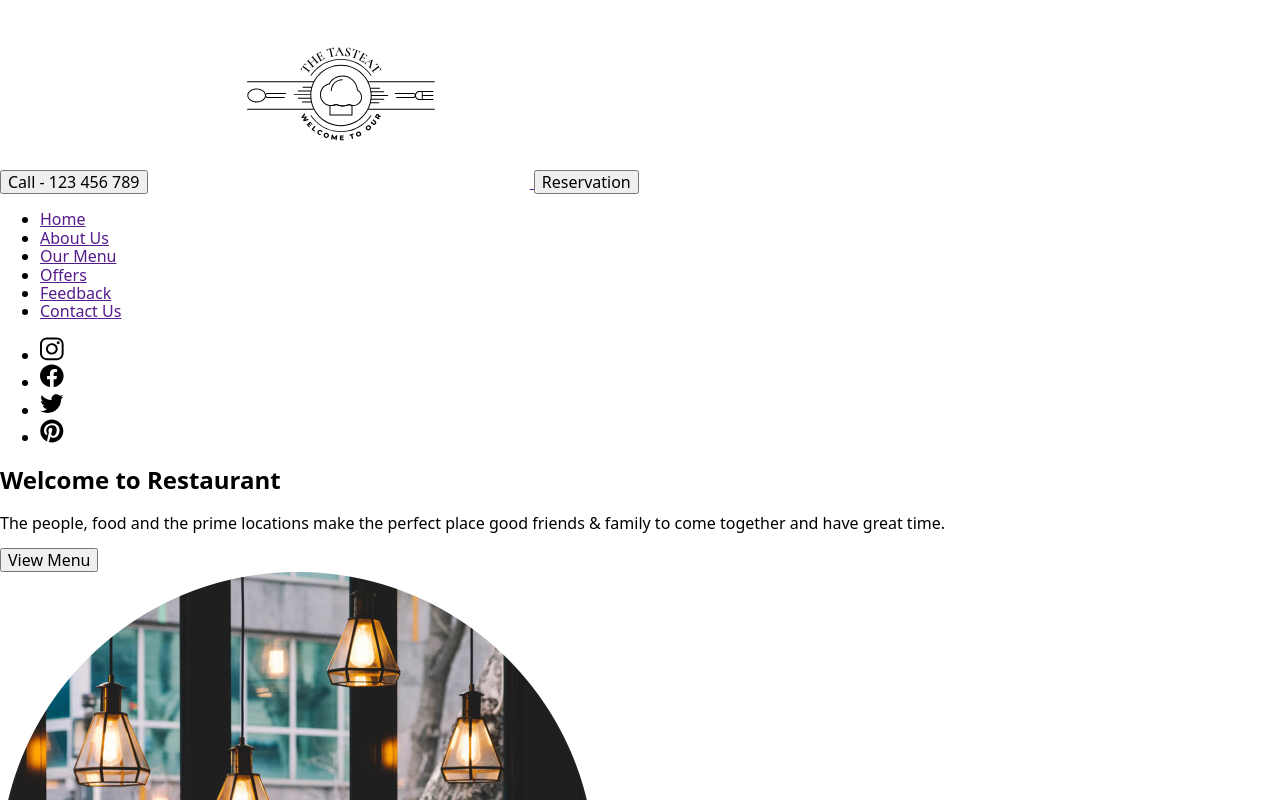
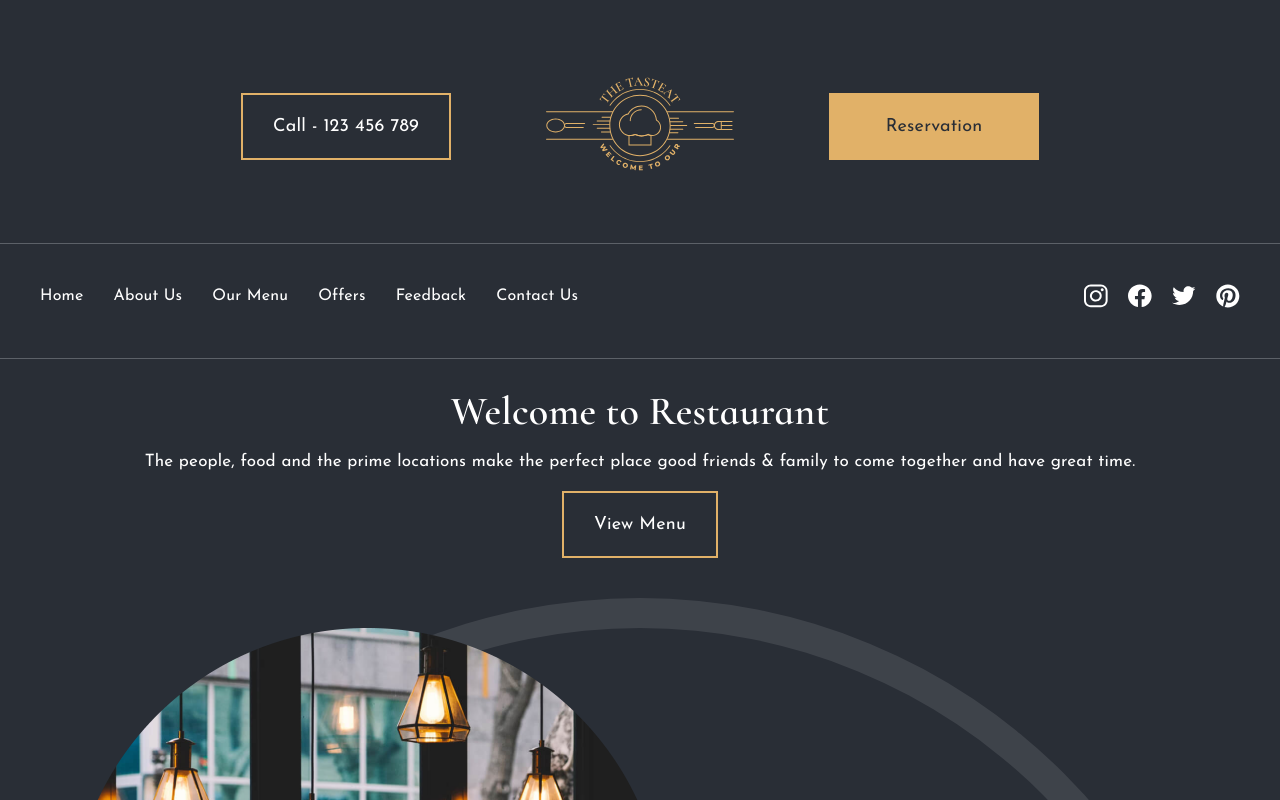
Before and after one commit to nika-sirak/thetasteat, a website built with Parcel: page src/index.html in a window 1280 px wide. Shown: the top 800 px of the page. Built offline with nearby package versions, Linux system fonts and the light colour scheme.

Commit message:
styled header and hero for mobile

```diff
--- a/src/index.html
+++ b/src/index.html
@@ -5,24 +5,36 @@
     <meta http-equiv="X-UA-Compatible" content="IE=edge" />
     <meta name="viewport" content="width=device-width, initial-scale=1.0" />
     <title>Document</title>
+    <link rel="preconnect" href="https://fonts.googleapis.com" />
+    <link rel="preconnect" href="https://fonts.gstatic.com" crossorigin />
+    <link
+      href="https://fonts.googleapis.com/css2?family=Cormorant+Infant:wght@400;600&family=Josefin+Sans&display=swap"
+      rel="stylesheet"
+    />
     <link rel="stylesheet" href="./scss/main.scss" />
   </head>
   <body>
     <header class="section header">
-      <div class="container">
-        <div class="top">
-          <button class="btn btn_dark" type="button">Call - 123 456 789</button>
+      <div class="container top">
+        <a class="btn btn_dark" href="tel:123456789">Call - 123 456 789</a>
         <a href="" class="logo">
-            <svg width="378" height="188">
+          <svg class="logo__icon" width="378" height="188">
             <use href="./images/sprite.svg#logo"></use>
           </svg>
         </a>
-          <button class="btn btn_light" type="button">Reservation</button>
+        <a class="btn btn_light" href="">Reservation</a>
       </div>
-        <div class="header-bottom">
+
+      <div class="container header-bottom">
+        <div class="header__menu-wrapper">
+          <button type="button" class="btn-menu">
+            <span class="btn-menu__icon"></span>
+          </button>
           <nav class="nav">
             <ul class="nav__menu menu">
-              <li class="menu__item"><a class="menu__link" href="">Home</a></li>
+              <li class="menu__item">
+                <a class="menu__link" href="">Home</a>
+              </li>
               <li class="menu__item">
                 <a class="menu__link" href="">About Us</a>
               </li>
@@ -40,49 +52,49 @@
               </li>
             </ul>
           </nav>
+        </div>
         <ul class="social-links">
           <li class="social-links__item">
             <a class="social-links__link" href="#">
-                <svg class="social-links__logo" width="24" height="24">
+              <svg class="social-links__icon" width="24" height="24">
                 <use href="./images/sprite.svg#instagram"></use>
               </svg>
             </a>
           </li>
           <li class="social-links__item">
             <a class="social-links__link" href="#">
-                <svg class="social-links__logo" width="24" height="24">
+              <svg class="social-links__icon" width="24" height="24">
                 <use href="./images/sprite.svg#facebook"></use>
               </svg>
             </a>
           </li>
           <li class="social-links__item">
             <a class="social-links__link" href="#">
-                <svg class="social-links__logo" width="24" height="24">
+              <svg class="social-links__icon" width="24" height="24">
                 <use href="./images/sprite.svg#twitter"></use>
               </svg>
             </a>
           </li>
           <li class="social-links__item">
             <a class="social-links__link" href="#">
-                <svg class="social-links__logo" width="24" height="24">
+              <svg class="social-links__icon" width="24" height="24">
                 <use href="./images/sprite.svg#pinterest"></use>
               </svg>
             </a>
           </li>
         </ul>
       </div>
-      </div>
     </header>
     <main>
       <section class="section hero">
-        <div class="container">
+        <div class="container hero__wrapper">
           <div class="hero__left">
-            <h1 class="hero__title title">Welcome to Restaurant</h1>
-            <p class="subtitle">
+            <h1 class="hero__title title_light">Welcome to Restaurant</h1>
+            <p class="subtitle subtitle_light">
               The people, food and the prime locations make the perfect place
               good friends & family to come together and have great time.
             </p>
-            <button class="btn btn_dark" type="button">View Menu</button>
+            <a class="hero__btn btn btn_dark" href="">View Menu</a>
           </div>
           <div class="hero__right">
             <picture>
@@ -117,12 +129,13 @@
           </div>
         </div>
       </section>
-      <section class="section schedule">
+
+      <!-- <section class="section schedule">
         <div class="container">
           <h2 class="visually-hidden">Schedule</h2>
           <ul class="schedule-list">
             <li class="schedule-list__item schedule-item">
-              <svg class="schedule-item__logo" width="49" height="49">
+              <svg class="schedule-item__icon" width="49" height="49">
                 <use href="./images/sprite.svg#location"></use>
               </svg>
               <div class="schedule-item__wrapper">
@@ -133,7 +146,7 @@
               </div>
             </li>
             <li class="schedule-list__item schedule-item">
-              <svg class="schedule-item__logo" width="49" height="49">
+              <svg class="schedule-item__icon" width="49" height="49">
                 <use href="./images/sprite.svg#clock"></use>
               </svg>
               <div class="schedule-item__wrapper">
@@ -142,7 +155,7 @@
               </div>
             </li>
             <li class="schedule-list__item schedule-item">
-              <svg class="schedule-item__logo" width="49" height="49">
+              <svg class="schedule-item__icon" width="49" height="49">
                 <use href="./images/sprite.svg#reserv"></use>
               </svg>
               <div class="schedule-item__wrapper">
@@ -154,8 +167,9 @@
             </li>
           </ul>
         </div>
-      </section>
-      <section class="section about">
+      </section> -->
+
+      <!-- <section class="section about">
         <div class="container about__container">
           <div class="about__left">
             <picture>
@@ -209,13 +223,14 @@
               </li>
             </ul>
             <span class="about__signature signature">Josefine</span>
-            <svg class="signature__logo" width="200" height="111">
+            <svg class="signature__icon" width="200" height="111">
               <use href="./images/sprite.svg#signature"></use>
             </svg>
           </div>
         </div>
-      </section>
-      <section class="section menu-desc">
+      </section> -->
+
+      <!-- <section class="section menu-desc">
         <div class="container">
           <div class="menu-desc__left">
             <span class="undertitle undertitle_light">Menu</span>
@@ -341,10 +356,11 @@
             <ul class="menu-list"></ul>
           </div>
         </div>
-      </section>
-      <section class="section bg"></section>
+      </section> -->
 
-      <section class="section offer">
+      <!-- <section class="section bg"></section> -->
+
+      <!-- <section class="section offer">
         <div class="container">
           <section class="offer-dishes">
             <span class="undertitle undertitle_light">offers</span>
@@ -357,7 +373,7 @@
             <ul>
               <li>
                 <article class="dish">
-                  <svg class="dish__logo" width="167" height="104">
+                  <svg class="dish__icon" width="167" height="104">
                     <use href="./images/sprite.svg#bg"></use>
                   </svg>
                   <p class="dish__price"><span>Only</span>$10</p>
@@ -372,7 +388,7 @@
               </li>
               <li>
                 <article class="dish">
-                  <svg class="dish__logo" width="167" height="104">
+                  <svg class="dish__icon" width="167" height="104">
                     <use href="./images/sprite.svg#bg"></use>
                   </svg>
                   <p class="dish__price"><span>Only</span>$9</p>
@@ -396,19 +412,19 @@
             </p>
             <ul class="services-list">
               <li class="services-list__item">
-                <svg class="services-list__logo" width="60" height="60">
+                <svg class="services-list__icon" width="60" height="60">
                   <use href="./images/sprite.svg#date"></use>
                 </svg>
                 <h4 class="services-list__title">Opened 24/7</h4>
               </li>
               <li class="services-list__item">
-                <svg class="services-list__logo" width="60" height="60">
+                <svg class="services-list__icon" width="60" height="60">
                   <use href="./images/sprite.svg#menu"></use>
                 </svg>
                 <h4 class="services-list__title">Special Menus</h4>
               </li>
               <li class="services-list__item">
-                <svg class="services-list__logo" width="60" height="60">
+                <svg class="services-list__icon" width="60" height="60">
                   <use href="./images/sprite.svg#delivery"></use>
                 </svg>
                 <h4 class="services-list__title">Home Delivery</h4>
@@ -416,9 +432,9 @@
             </ul>
           </section>
         </div>
-      </section>
+      </section> -->
 
-      <section class="section contact">
+      <!-- <section class="section contact">
         <div class="container">
           <div class="contact__wrapper">
             <span class="undertitle undertitle_dark">reservation</span>
@@ -468,42 +484,42 @@
             </form>
           </div>
         </div>
-      </section>
+      </section> -->
     </main>
-    <footer class="section footer">
+    <!-- <footer class="section footer">
       <div class="container">
         <div class="top">
           <a href="">#TheTastEat</a>
           <a href="" class="logo">
-            <svg width="378" height="188">
+            <svg clas="logo__icon" width="378" height="188">
               <use href="./images/sprite.svg#logo"></use>
             </svg>
           </a>
           <ul class="social-links">
             <li class="social-links__item">
               <a class="social-links__link" href="#">
-                <svg class="social-links__logo" width="24" height="24">
+                <svg class="social-links__icon" width="24" height="24">
                   <use href="./images/sprite.svg#instagram"></use>
                 </svg>
               </a>
             </li>
             <li class="social-links__item">
               <a class="social-links__link" href="#">
-                <svg class="social-links__logo" width="24" height="24">
+                <svg class="social-links__icon" width="24" height="24">
                   <use href="./images/sprite.svg#facebook"></use>
                 </svg>
               </a>
             </li>
             <li class="social-links__item">
               <a class="social-links__link" href="#">
-                <svg class="social-links__logo" width="24" height="24">
+                <svg class="social-links__icon" width="24" height="24">
                   <use href="./images/sprite.svg#twitter"></use>
                 </svg>
               </a>
             </li>
             <li class="social-links__item">
               <a class="social-links__link" href="#">
-                <svg class="social-links__logo" width="24" height="24">
+                <svg class="social-links__icon" width="24" height="24">
                   <use href="./images/sprite.svg#pinterest"></use>
                 </svg>
               </a>
@@ -545,6 +561,7 @@
           </div>
         </div>
       </div>
-    </footer>
+    </footer> -->
+    <script src="./index.js" type="module"></script>
   </body>
 </html>
--- a/src/scss/base/_common.scss
+++ b/src/scss/base/_common.scss
@@ -0,0 +1,42 @@
+html {
+  scroll-behavior: smooth;
+}
+
+body {
+  color: var(--primary-text-color);
+  font-family: var(--primary-font-family);
+}
+
+h1,
+h2,
+h3,
+h4,
+h5,
+h6,
+p {
+  margin-top: 0;
+  margin-bottom: 0;
+}
+
+ul {
+  margin-top: 0;
+  margin-bottom: 0;
+  padding-left: 0;
+  list-style: none;
+}
+
+a {
+  text-decoration: none;
+  color: inherit;
+  cursor: pointer;
+}
+
+button {
+  cursor: pointer;
+}
+
+img {
+  max-width: 100%;
+  display: block;
+  height: auto;
+}
--- a/src/scss/components/_buttons.scss
+++ b/src/scss/components/_buttons.scss
@@ -0,0 +1,42 @@
+@use "../utils/mixins" as m;
+
+.btn {
+  min-width: 250px;
+  padding: 18px 30px;
+
+  @include m.font(18px, 400, 27px);
+  letter-spacing: 0.2px;
+  text-align: center;
+  border: 2px solid transparent;
+
+  @include m.transition((background-color, color));
+}
+
+.btn_dark {
+  color: var(--white-color);
+  background-color: var(--dark-bg-color);
+  border-color: var(--accent-color);
+
+  &:hover,
+  &:focus {
+    color: var(--primary-text-color);
+    background-color: var(--accent-color);
+  }
+}
+
+.btn_light {
+  background-color: var(--accent-color);
+  border-color: var(--accent-color);
+
+  &:hover,
+  &:focus {
+    background-color: var(--dark-bg-color);
+    color: var(--white-color);
+  }
+}
+
+@media screen and (min-width: 858px) {
+  .btn {
+    min-width: 210px;
+  }
+}
--- a/src/scss/components/_container.scss
+++ b/src/scss/components/_container.scss
@@ -0,0 +1,22 @@
+.container {
+  max-width: 100%;
+
+  padding-left: 20px;
+  padding-right: 20px;
+}
+
+@media screen and (min-width: 480px) {
+  .container {
+    padding-left: 30px;
+    padding-right: 30px;
+  }
+}
+
+@media screen and (min-width: 1280px) {
+  .container {
+    max-width: 1400px;
+    padding-left: 40px;
+    padding-right: 40px;
+    margin: 0 auto;
+  }
+}
--- a/src/scss/components/_logo.scss
+++ b/src/scss/components/_logo.scss
@@ -0,0 +1,7 @@
+.logo {
+  color: var(--accent-color);
+}
+
+.logo__icon {
+  fill: currentColor;
+}
--- a/src/scss/components/_menu-btn.scss
+++ b/src/scss/components/_menu-btn.scss
@@ -4,7 +4,7 @@
   left: 0;
   width: 100%;
   height: 13%;
-  background-color: var(--second-text-color);
+  background-color: var(--white-color);
   transition: all 0.3s ease;
 }
 
@@ -53,7 +53,7 @@
   transform: rotate(-45deg) translate(0, 50%);
 }
 
-@media screen and (min-width: 768px) {
+@media screen and (min-width: 858px) {
   .btn-menu {
     display: none;
   }
--- a/src/scss/components/_section.scss
+++ b/src/scss/components/_section.scss
@@ -0,0 +1,11 @@
+.section {
+  padding-top: 20px;
+  padding-bottom: 20px;
+}
+
+@media screen and (min-width: 768px) {
+  .section {
+    padding-top: 30px;
+    padding-bottom: 30px;
+  }
+}
--- a/src/scss/components/_social-links.scss
+++ b/src/scss/components/_social-links.scss
@@ -0,0 +1,23 @@
+@use "../utils/mixins" as m;
+
+.social-links {
+  display: flex;
+  column-gap: 20px;
+  color: var(--white-color);
+}
+
+.social-links__link {
+  display: block;
+  line-height: 0;
+
+  @include m.transition(color);
+
+  &:hover,
+  &:focus {
+    color: var(--accent-color);
+  }
+}
+
+.social-links__icon {
+  fill: currentColor;
+}
--- a/src/scss/components/_subtitle.scss
+++ b/src/scss/components/_subtitle.scss
@@ -0,0 +1,12 @@
+@use "../utils/mixins" as m;
+.subtitle {
+  margin-bottom: 1rem;
+
+  @include m.font(17px, 400, 25.5px);
+  letter-spacing: 0.17px;
+  text-align: center;
+}
+
+.subtitle_light {
+  color: var(--white-color);
+}
--- a/src/scss/components/_title.scss
+++ b/src/scss/components/_title.scss
@@ -0,0 +1,9 @@
+@use "../utils/mixins" as m;
+
+.title {
+  font-family: var(--second-font-family);
+}
+
+.title_light {
+  color: var(--white-color);
+}
--- a/src/scss/layout/_header.scss
+++ b/src/scss/layout/_header.scss
@@ -0,0 +1,110 @@
+@use "../utils/mixins" as m;
+.header {
+  --border-color: #5c6168;
+
+  background-color: var(--dark-bg-color);
+  border-bottom: 1px solid var(--border-color);
+}
+
+.top {
+  display: flex;
+  flex-direction: column;
+  align-items: center;
+  padding-bottom: 20px;
+}
+
+.header-bottom {
+  display: flex;
+  justify-content: space-between;
+  align-items: center;
+  padding-top: 40px;
+  padding-bottom: 20px;
+  border-top: 1px solid #5c6168;
+}
+
+.menu__link {
+  line-height: 1.5;
+  letter-spacing: 0.2px;
+
+  color: var(--white-color);
+  @include m.transition(color);
+
+  &:hover,
+  &:focus {
+    color: var(--accent-color);
+  }
+}
+
+@media screen and (max-width: 857.98px) {
+  .lock {
+    overflow: hidden;
+  }
+
+  .nav {
+    position: fixed;
+    z-index: 2;
+    width: 100%;
+    top: 0;
+    left: -100%;
+    overflow: auto;
+
+    padding: 50px 30px 50px 30px;
+    display: flex;
+    justify-content: center;
+
+    @include m.transition(left);
+
+    background: var(--border-color);
+
+    &.active {
+      left: 0;
+    }
+  }
+
+  .menu__item:not(:last-child) {
+    margin-bottom: 20px;
+  }
+
+  .menu__link {
+    @include m.rem-size(font-size, 19px);
+  }
+}
+
+@media screen and (min-width: 858px) {
+  .top {
+    flex-direction: row;
+    justify-content: center;
+  }
+
+  .menu {
+    display: flex;
+    column-gap: 20px;
+  }
+}
+
+@media screen and (min-width: 991px) {
+  .menu {
+    column-gap: 30px;
+  }
+}
+
+@media screen and (min-width: 1400px) {
+  .header {
+    position: relative;
+
+    &::before {
+      content: "";
+      display: block;
+      position: absolute;
+      bottom: 114px;
+      left: 0;
+      width: 100%;
+      height: 1px;
+      background-color: var(--border-color);
+    }
+  }
+
+  .header-bottom {
+    border: none;
+  }
+}
--- a/src/scss/layout/_hero.scss
+++ b/src/scss/layout/_hero.scss
@@ -0,0 +1,32 @@
+@use "../utils/mixins" as m;
+
+.hero {
+  padding-bottom: 0;
+  background-color: var(--dark-bg-color);
+}
+.hero__wrapper {
+}
+
+.hero__left {
+  margin-bottom: 40px;
+  text-align: center;
+}
+
+.hero__right {
+  border-style: solid solid none;
+  border-width: 30px;
+  border-color: hsla(0, 0%, 100%, 0.1);
+  border-top-left-radius: 628px;
+  border-top-right-radius: 628px;
+}
+.hero__title {
+  margin-bottom: 1rem;
+  @include m.font(40px, 700, 44px);
+  letter-spacing: 0.2px;
+  font-family: var(--second-font-family);
+}
+
+.hero__btn {
+  display: inline-block;
+  min-width: 0;
+}
--- a/src/scss/utils/_mixins.scss
+++ b/src/scss/utils/_mixins.scss
@@ -0,0 +1,81 @@
+@use "sass:math";
+
+$maxWidth: 1400;
+$maxWidthContainer: 1200;
+
+@function decimal-round($number, $digits: 0, $mode: round) {
+  $n: 1;
+  // $number must be a number
+  @if type-of($number) != number {
+    @warn '#{ $number } is not a number.';
+    @return $number;
+  }
+  // $digits must be a unitless number
+  @if type-of($digits) != number {
+    @warn '#{ $digits } is not a number.';
+    @return $number;
+  } @else if not unitless($digits) {
+    @warn '#{ $digits } has a unit.';
+    @return $number;
+  }
+  @for $i from 1 through $digits {
+    $n: $n * 10;
+  }
+  @if $mode == round {
+    @return calc(round($number * $n) / $n);
+  } @else if $mode == ceil {
+    @return ceil($number * $n) / $n;
+  } @else if $mode == floor {
+    @return floor($number * $n) / $n;
+  } @else {
+    @warn '#{ $mode } is undefined keyword.';
+    @return $number;
+  }
+}
+
+//rem
+@function rem($pxValue) {
+  @return math.div($pxValue, 16px) * 1rem;
+}
+
+//rem mixin
+@mixin rem-size($property, $pxValue) {
+  #{$property}: rem($pxValue);
+}
+
+@mixin font($fs, $fw, $lh) {
+  font-size: rem($fs);
+  font-weight: $fw;
+  line-height: decimal-round(calc($lh/$fs), 2);
+}
+
+@mixin transition($property) {
+  transition: all 0.3s ease-in-out;
+  transition-property: $property;
+}
+
+//  font-size: calc(20px + (30 - 20) * ((100vw - 320px) / (1400 - 320)));
+@mixin adaptiv-value($property, $maxSize, $minSize, $type) {
+  $addSize: $maxSize - $minSize;
+  @if $type== 1 {
+    #{$property}: $maxSize + px;
+    @media screen and (max-width: #{$maxWidthContainer + px}) {
+      #{$property}: calc(
+        #{$minSize + px} + #{$addSize} *
+          ((100vw - 320px) / (#{$maxWidthContainer} - 320))
+      );
+    }
+  } @else if $type==2 {
+    #{$property}: $maxSize + px;
+    @media screen and (max-width: #{$maxWidthContainer + px}) {
+      #{$property}: calc(
+        #{$minSize + px} + #{$addSize} *
+          ((100vw - 320px) / (#{$maxWidth} - 320))
+      );
+    }
+  } @else {
+    #{$property}: calc(
+      #{$minSize + px} + #{$addSize} * ((100vw - 320px) / (#{$maxWidth} - 320))
+    );
+  }
+}
--- a/src/scss/utils/_variables.scss
+++ b/src/scss/utils/_variables.scss
@@ -1,3 +1,16 @@
-//colors
-// Typography
-// Animation
+:root {
+  //colors
+  --primary-text-color: #292e36;
+  --second-text-color: #555555;
+  --white-color: #fff;
+  --accent-color: #e1b168;
+  --dark-bg-color: #292e36;
+  --light-bg-color: #fff8f5;
+
+  // Typography
+  --primary-font-family: "Josefin Sans", sans-serif;
+  --second-font-family: "Cormorant Infant", serif;
+
+  // Animation
+  // --animate-duration: 1500ms;
+}
```
Also changed, not shown: src/index.js (added, +27 -0 lines). Lines whose indentation alone changed are shown as unchanged.
